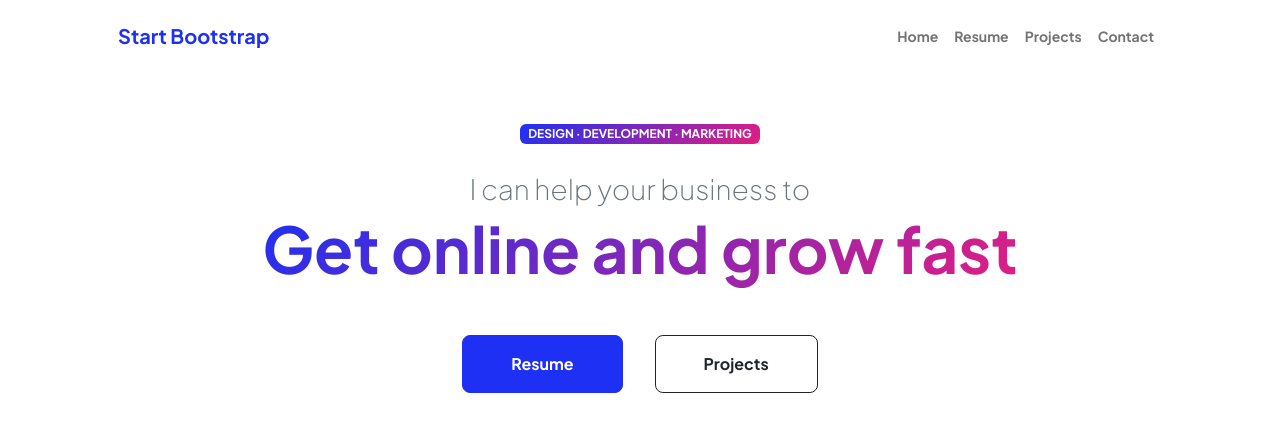
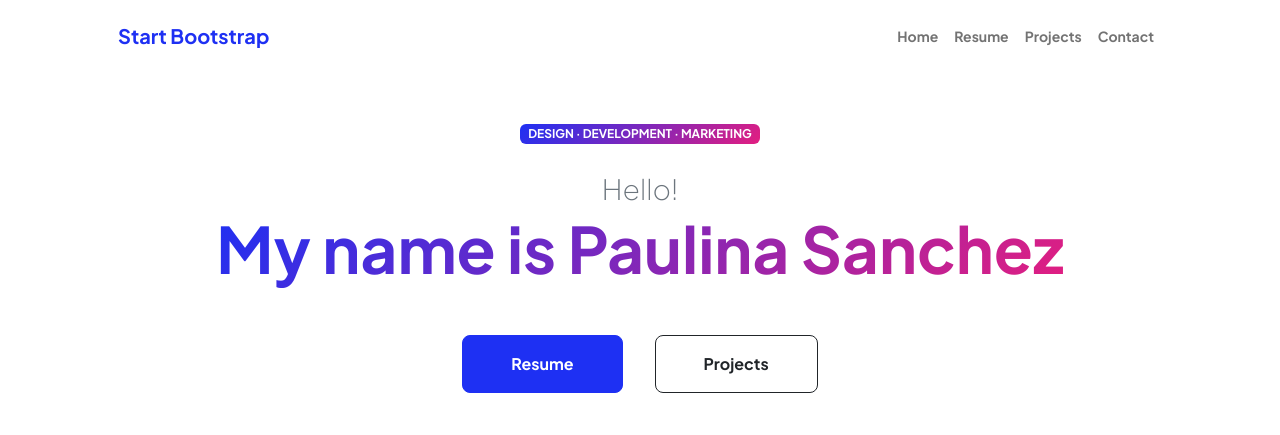
Before and after one commit to pmschz/staticwebsite, a plain HTML site: page index.html in a window 1280 px wide. Shown: the top 435 px of the page. Drawn offline with nearby package versions, Linux system fonts and the light colour scheme.

```diff
--- a/index.html
+++ b/index.html
@@ -42,8 +42,8 @@
                             <!-- Header text content-->
                             <div class="text-center text-xxl-start">
                                 <div class="badge bg-gradient-primary-to-secondary text-white mb-4"><div class="text-uppercase">Design &middot; Development &middot; Marketing</div></div>
-                                <div class="fs-3 fw-light text-muted">I can help your business to</div>
-                                <h1 class="display-3 fw-bolder mb-5"><span class="text-gradient d-inline">Get online and grow fast</span></h1>
+                                <div class="fs-3 fw-light text-muted">Hello!</div>
+                                <h1 class="display-3 fw-bolder mb-5"><span class="text-gradient d-inline"> My name is Paulina Sanchez</span></h1>
                                 <div class="d-grid gap-3 d-sm-flex justify-content-sm-center justify-content-xxl-start mb-3">
                                     <a class="btn btn-primary btn-lg px-5 py-3 me-sm-3 fs-6 fw-bolder" href="resume.html">Resume</a>
                                     <a class="btn btn-outline-dark btn-lg px-5 py-3 fs-6 fw-bolder" href="projects.html">Projects</a>
```
Also changed, not shown: assets/profile.png.
